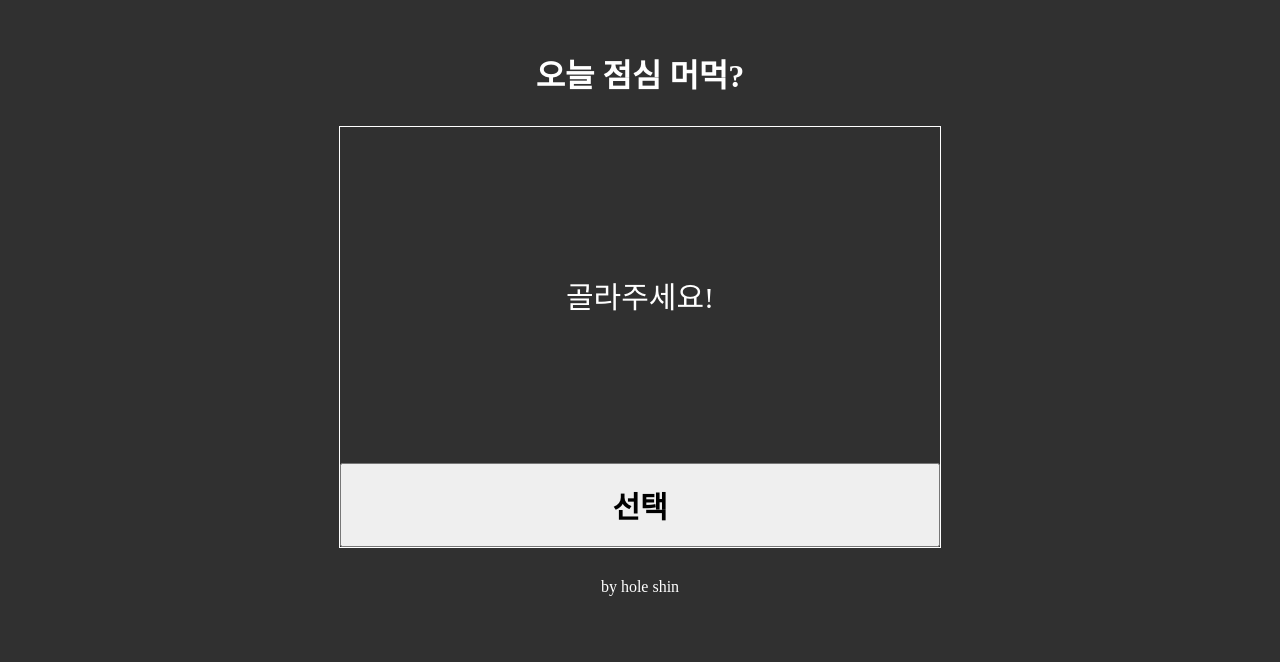
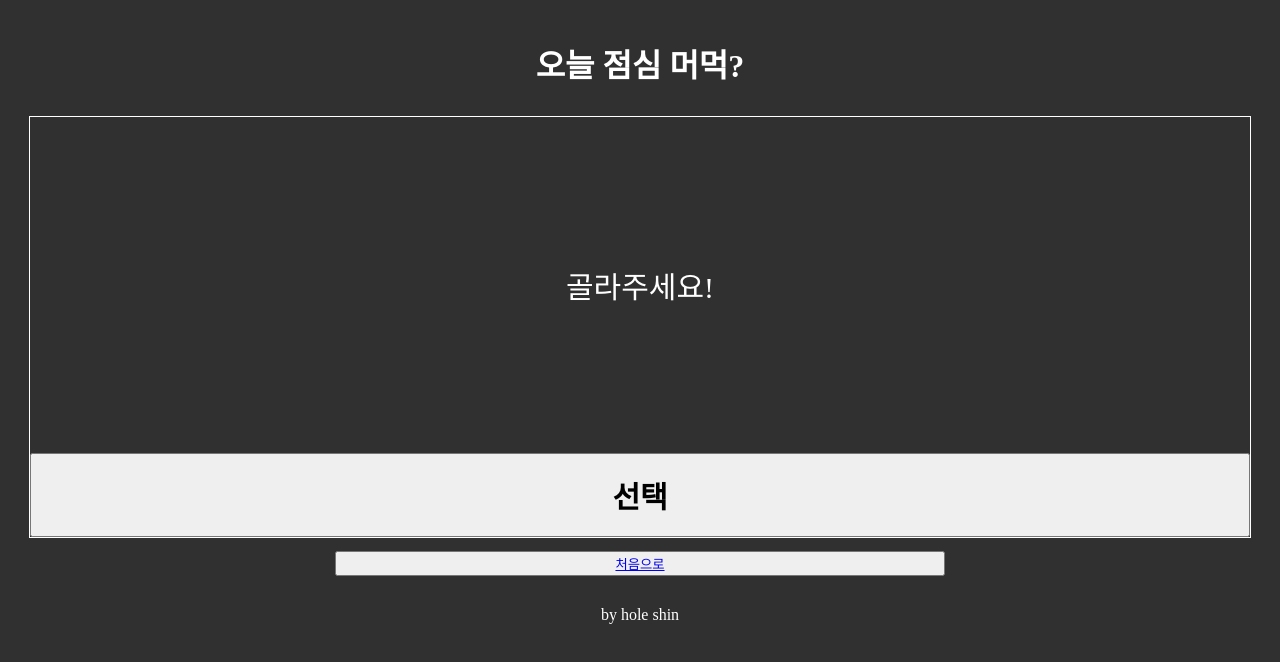
Before and after one commit to holeshin/Next.jsPractice, a Next.js app: page /component in a window 1280 px wide. Shown: the top 662 px of the page. Built offline with nearby package versions, Linux system fonts and the light colour scheme.

Commit message:
feat:스피너 초기 기능 및 버튼 누른 횟수 구현

```diff
--- a/app/component/page.js
+++ b/app/component/page.js
@@ -1,31 +1,36 @@
 "use client";
+import Link from "next/link";
 import { useState } from "react";
 
 const Conmon = ({ foodList }) => {
   const [food, setFood] = useState([]);
+  const [number, setNumber] = useState(0);
+  const [spiner, setSpiner] = useState(true);
 
   const onClickFoodChange = () => {
+    fdd();
     setTimeout(() => {
       setFood(foodList[Math.floor(Math.random() * foodList.length)]);
-    }, 1000);
+      setSpiner(false)
+    }, 2000);
+    changeSpiner();
   };
 
+  const changeSpiner=()=>{
+    setSpiner(true)
+  }
+
+  const fdd =()=>{
+    setNumber(number+1);
+  }
+
   return (
-    <div
-      style={{
-        display: "flex",
-        justifyContent: "center",
-        alignItems: "center",
-        flexDirection: "column",
-        gap: "50px",
-        margin: "30px 0",
-      }}
-    >
+    <div className="com">
       <div
-        style={{ width: "600px", height: "420px", border: "1px solid white" }}
+        style={{ width: "100%", height: "420px", border: "1px solid white" }}
       >
         <div style={{ width: "100%", height: "80%" }}>
-          {!food.name ? (
+          {spiner ? (
             <div
               style={{
                 height: "100%",
@@ -35,7 +40,7 @@ const Conmon = ({ foodList }) => {
                 fontSize: "30px",
               }}
             >
-              골라주세요!
+              {number <= 0 ? "골라주세요!" : "고르는 중입니다."}
             </div>
           ) : (
             <div style={{ height: "100%" }}>
@@ -64,6 +69,12 @@ const Conmon = ({ foodList }) => {
           선택
         </button>
       </div>
+      {number>0&&<div style={{marginTop:"10px",fontSize:"25px"}}>누른 횟수:{number}</div>}
+      <button style={{marginTop:"13px", width:"50%"}}>
+        <Link  href={{
+              pathname: "/",
+            }}>처음으로</Link>
+        </button>
     </div>
   );
 };
--- a/app/globals.css
+++ b/app/globals.css
@@ -6,14 +6,22 @@ body {
 
 .title {
   text-align: center;
-  margin-top: 50px;
+  margin-top: 40px;
 }
 .main {
   display: flex;
   justify-content: center;
   align-items: center;
   flex-wrap: wrap;
-  margin: 30px 300px;
+  margin: 30px;
+  font-size: 30px;
+}
+.com{
+  display: flex;
+  justify-content: center;
+  align-items: center;
+  flex-direction: column;
+  margin: 30px;
   font-size: 30px;
 }
 .category {
@@ -40,6 +48,7 @@ body {
   cursor: pointer;
 }
 .title-sub {
+  margin-top: 25px;
   text-align: center;
 }
 
```
